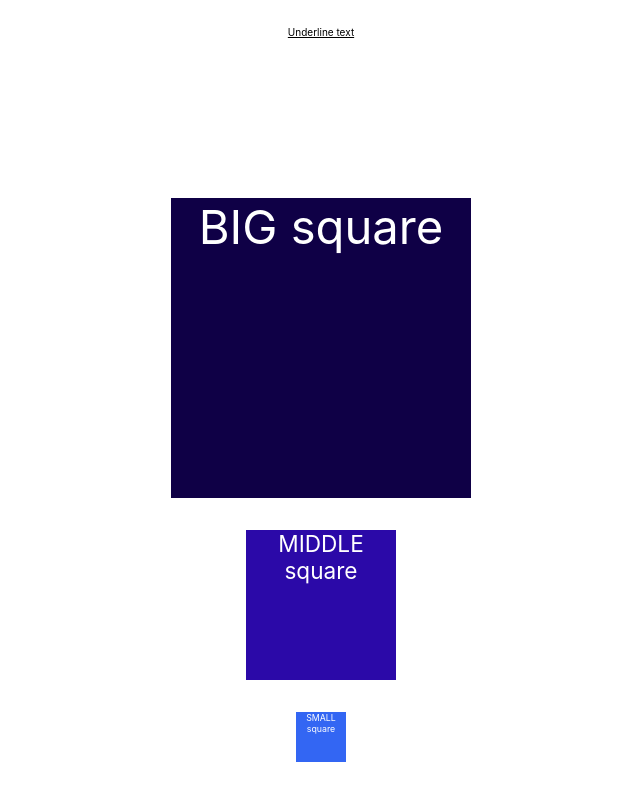
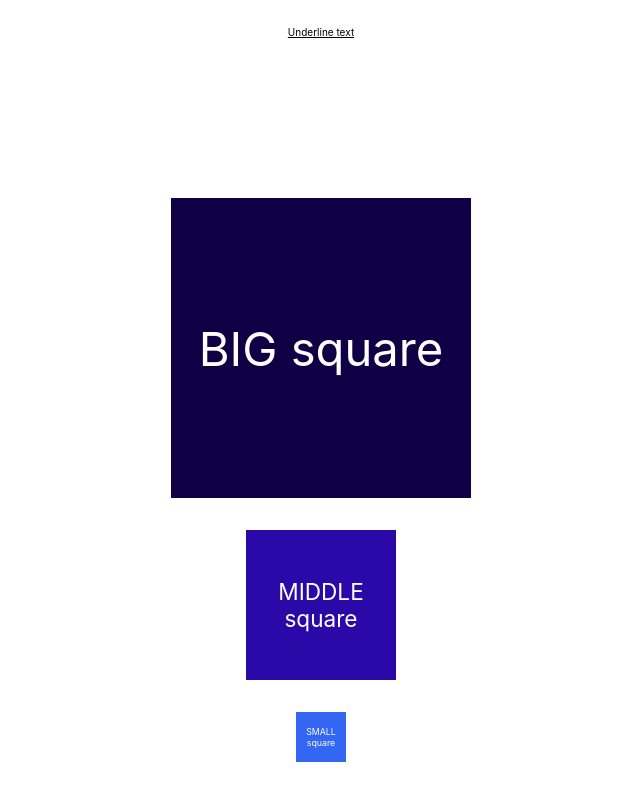
Before and after one commit to AliaksandrLutsevich/ReactHW2, a React (Create React App) app: page / in a window 1280 px wide. Shown: the part 242-1042 px from the top of the page, without its empty margins (319-959 px from the left). Built offline with nearby package versions, Linux system fonts and the light colour scheme.

Commit message:
square formatting

```diff
--- a/src/index.css
+++ b/src/index.css
@@ -41,6 +41,9 @@ code {
 }
 
 .big-square{
+  display: flex;
+  justify-content: center;
+  align-items: center;
   width: 300px;
   height: 300px;
   margin: 1rem;
@@ -50,6 +53,9 @@ code {
 }
 
 .middle-square{
+  display: flex;
+  justify-content: center;
+  align-items: center;
   width: 150px;
   height: 150px;
   margin: 1rem;
@@ -59,6 +65,9 @@ code {
 }
 
 .small-square{
+  display: flex;
+  justify-content: center;
+  align-items: center;
   width: 50px;
   height: 50px;
   margin: 1rem;
```
